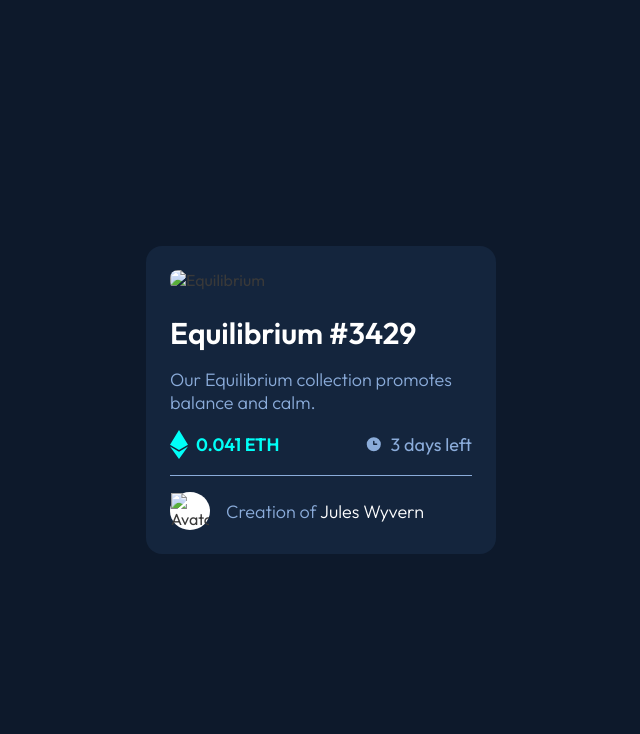
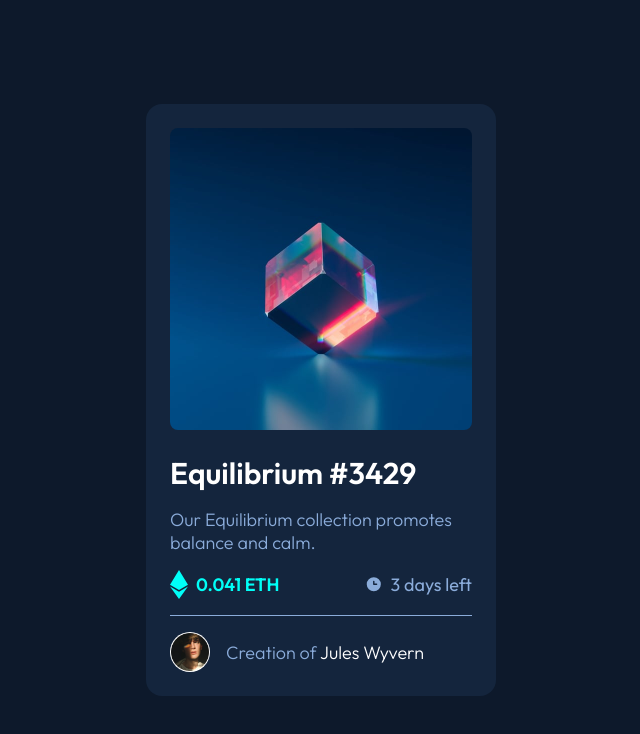
Before and after one commit to tghezfe/nft-preview-card-component-main.io, a plain HTML site: page index.html in a window 1280 px wide. Shown: the whole page, without its empty margins (319-959 px from the left). Drawn offline with Linux system fonts and the light colour scheme; the site is published under a folder, as on GitHub Pages, so addresses that start at the root find nothing.

Commit message:
Images path fixed

```diff
--- a/index.html
+++ b/index.html
@@ -18,7 +18,7 @@
       <div class="card">
         <figure class="card__figure">
           <img
-            src="/images/image-equilibrium.jpg"
+            src="./images/image-equilibrium.jpg"
             alt="Equilibrium"
             class="card__figure-img"
           />
@@ -45,7 +45,7 @@
         <div class="card__author">
           <figure class="card__author-figure">
             <img
-              src="/images/image-avatar.png"
+              src="./images/image-avatar.png"
               alt="Avatar"
               class="card__author-avatar"
             />
```
